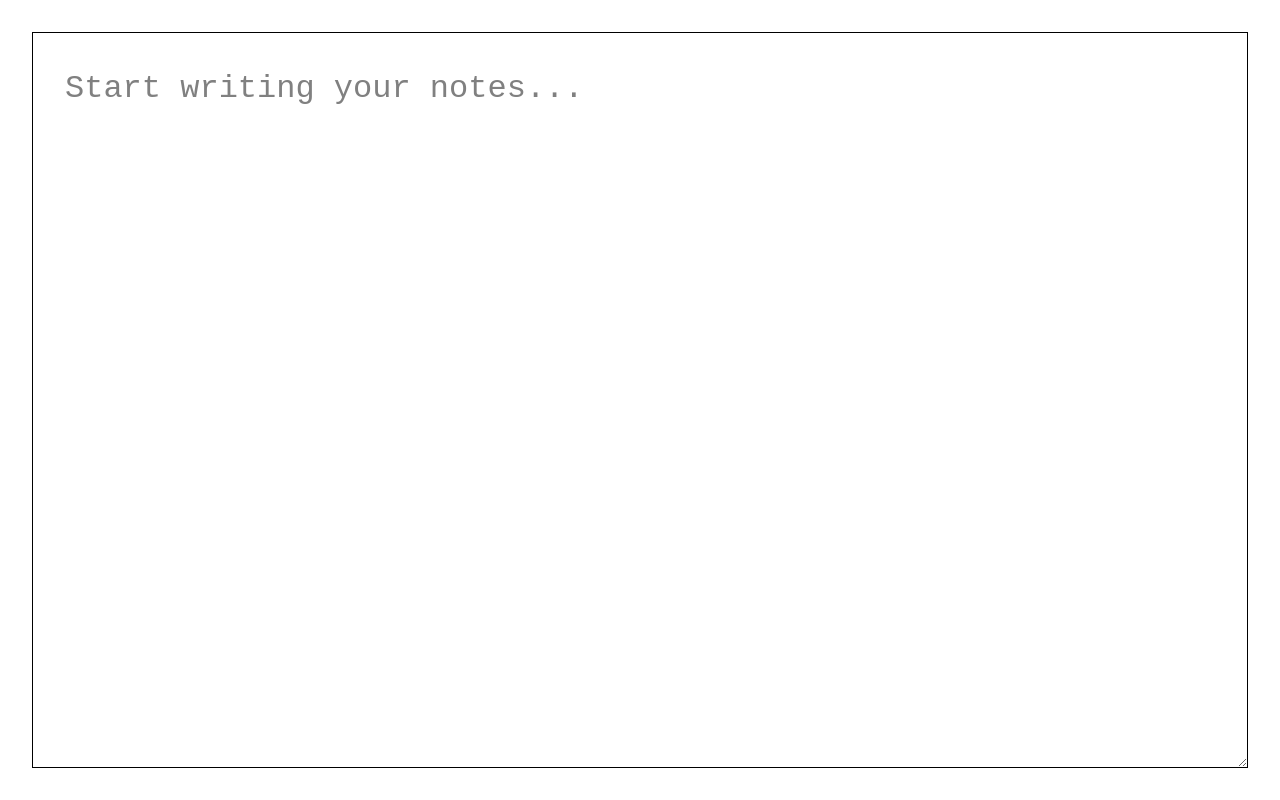
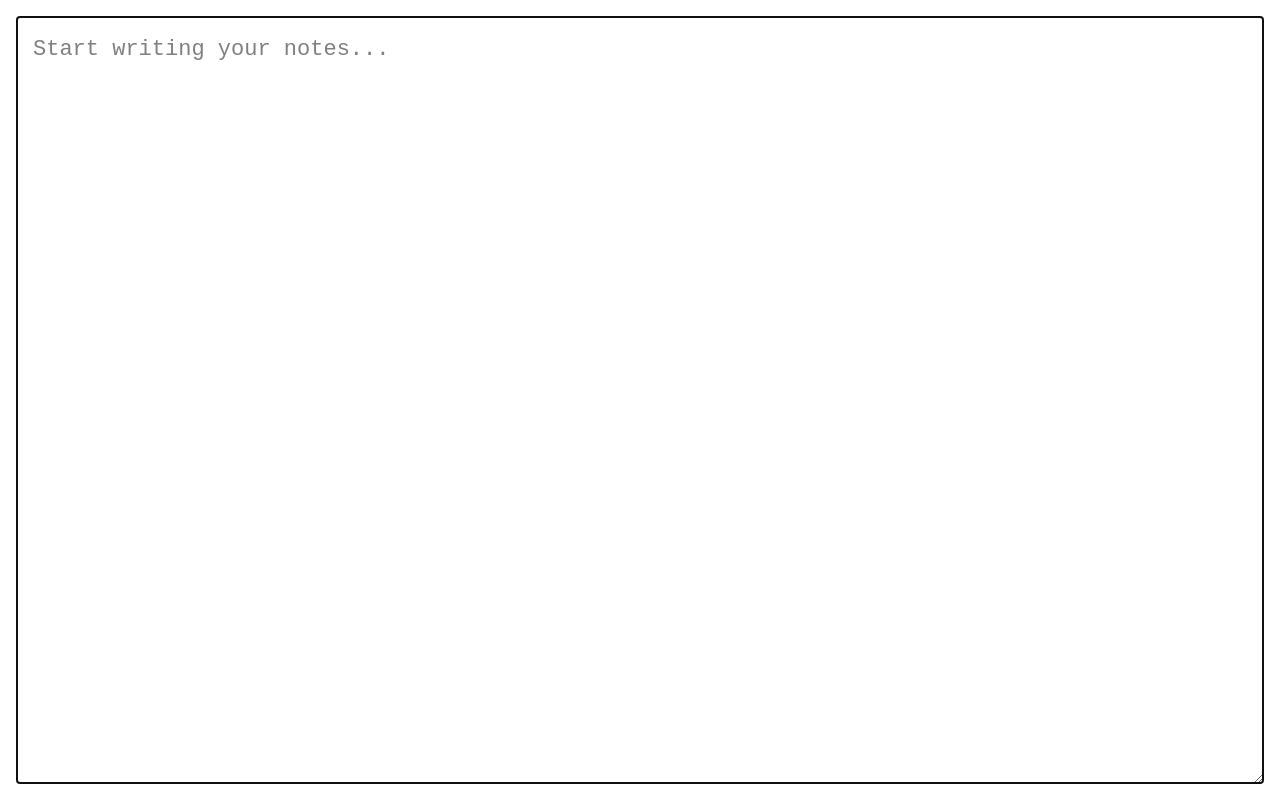
Before and after one commit to aniketchanana/note, a plain HTML site: page index.html in a window 1280 px wide. Drawn offline with Linux system fonts and the light colour scheme.

Commit message:
Some fixes

```diff
--- a/index.html
+++ b/index.html
@@ -6,31 +6,29 @@
     <meta name="viewport" content="width=device-width, initial-scale=1.0" />
     <title>Notes app</title>
     <style>
-      html {
-        padding: 2rem;
-        height: 100vh;
-        box-sizing: border-box;
+      html,
+      body {
+        margin: 0;
+        padding: 0;
+        height: 100%;
+        width: 100%;
+      }
+      body {
+        padding: 16px;
         display: flex;
         justify-content: center;
         align-items: center;
-        background-color: white;
-        color: black;
+        box-sizing: border-box;
       }
-      html,
-      body {
-        margin: 0px;
-      }
-      body {
-        padding: 2rem;
-        font: 2rem/1.5 monospace;
+      #notepad {
+        padding: 16px;
+        font: 22px/1.5 monospace;
         border: 1px solid black;
         box-sizing: border-box;
         content-visibility: auto;
         resize: both;
         overflow: auto;
         opacity: 0;
-        width: 100%;
-        height: 100%;
         max-height: 100%;
       }
       [contenteditable][placeholder]:empty:before {
@@ -42,10 +40,11 @@
     </style>
   </head>
   <body>
-    <body
+    <div
+      id="notepad"
       contenteditable="true"
       placeholder="Start writing your notes..."
-    ></body>
+    ></div>
   </body>
   <script src="./script.js"></script>
 </html>
--- a/script.js
+++ b/script.js
@@ -1,50 +1,49 @@
-const DELTA = 64 * 2; // both side padding
-
 const LOCAL_STORAGE_KEYS = {
   NOTES: "notes",
   SIZE: "size",
 };
 
 let isFirstLoad = true;
+const notePad = document.getElementById("notepad");
 
 window.addEventListener("load", () => {
-  document.body.innerHTML = localStorage.getItem(LOCAL_STORAGE_KEYS.NOTES);
+  notePad.innerHTML = localStorage.getItem(LOCAL_STORAGE_KEYS.NOTES);
 
   const range = document.createRange();
   const sel = window.getSelection();
-  range.selectNodeContents(document.body);
+  range.selectNodeContents(notePad);
   range.collapse(false);
   sel.removeAllRanges();
   sel.addRange(range);
-  document.body.focus();
+  notePad.focus();
 });
-document.body.addEventListener("keydown", (e) => {
+notePad.addEventListener("keydown", (e) => {
   localStorage.setItem(LOCAL_STORAGE_KEYS.NOTES, e.target.innerHTML);
 });
 
 const resizeObserver = new ResizeObserver((entries) => {
   if (isFirstLoad) {
     let editorSize = localStorage.getItem(LOCAL_STORAGE_KEYS.SIZE);
-    document.body.style.opacity = "1";
     isFirstLoad = false;
     if (editorSize) {
       editorSize = JSON.parse(editorSize);
-      document.body.style.height = `${editorSize.height}px`;
-      document.body.style.width = `${editorSize.width}px`;
+      notePad.style.height = `${editorSize.height}px`;
+      notePad.style.width = `${editorSize.width}px`;
+    } else {
+      notePad.style.height = "100%";
+      notePad.style.width = "100%";
     }
+    notePad.style.opacity = "1";
     return;
   }
   const [entry] = entries;
-  const { width, height } = entry.contentRect;
+  const { inlineSize: width, blockSize: height } = entry.contentBoxSize[0];
 
-  const _height = height + DELTA;
-  const _width = width + DELTA;
-
-  document.body.style.height = _height;
-  document.body.style.width = _width;
+  notePad.style.height = height;
+  notePad.style.width = width;
   localStorage.setItem(
     LOCAL_STORAGE_KEYS.SIZE,
-    JSON.stringify({ height: _height, width: _width })
+    JSON.stringify({ height, width })
   );
 });
-resizeObserver.observe(document.body);
+resizeObserver.observe(notePad);
```
